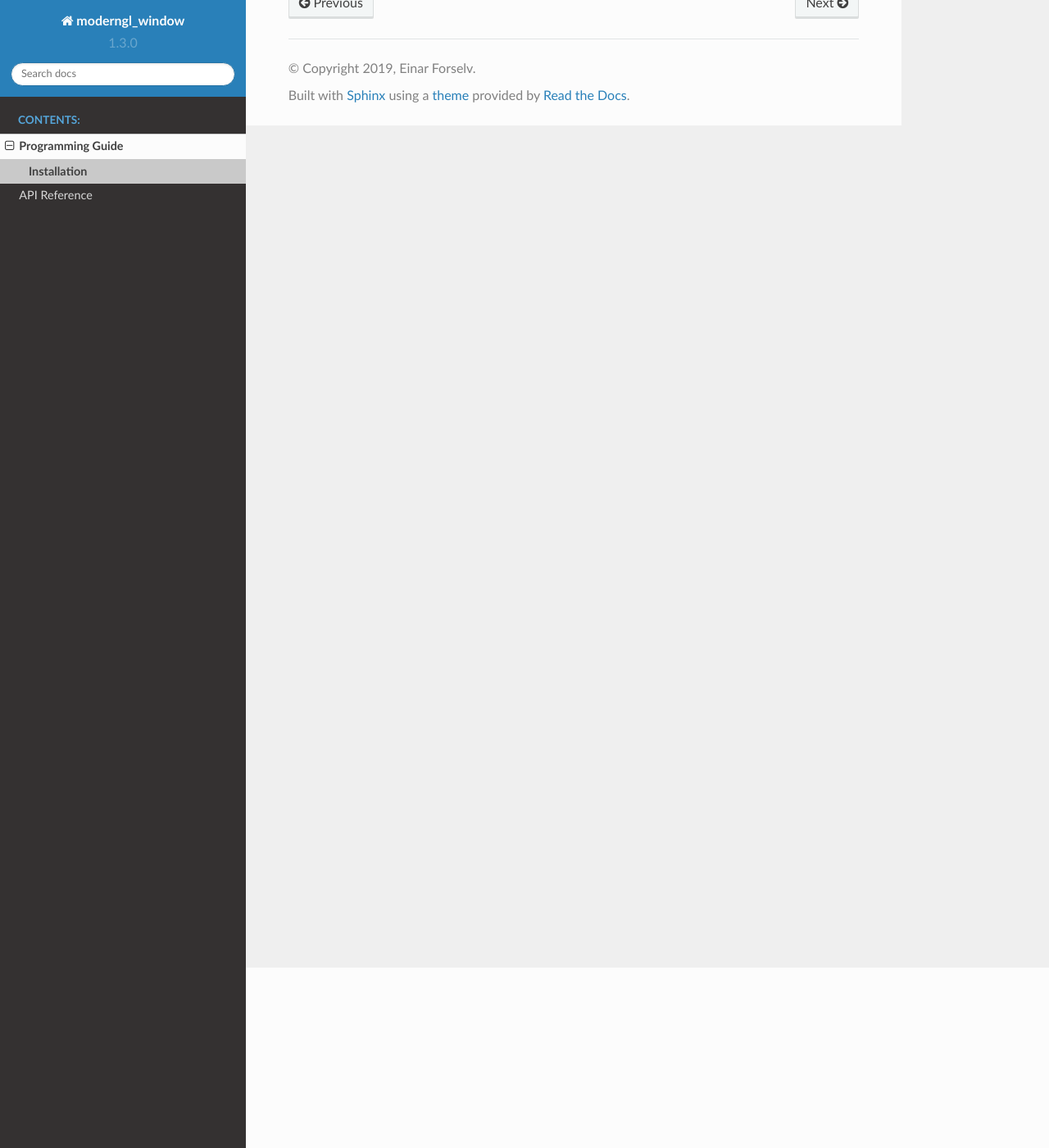
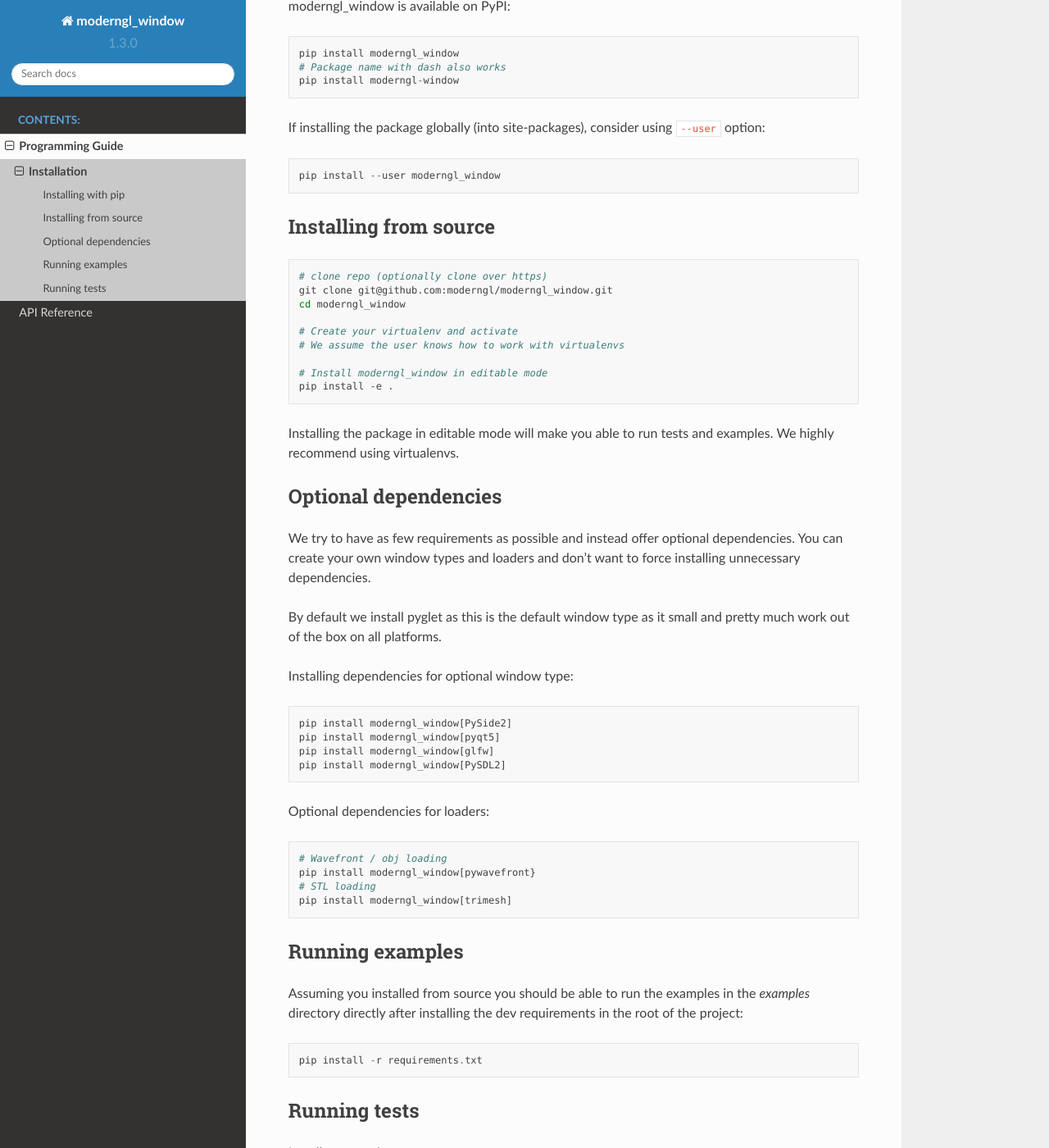
Before and after one commit to moderngl/moderngl-window, a Sphinx documentation site: the page built from docs/guide/install.rst, in a window 1280 px wide and 1400 px high, scrolled down 220 px. Shown: the whole window at 82% size. Built offline with Sphinx 7.4.7 and the Read the Docs theme 2.0.0, drawn with Linux system fonts in a browser that asks for light colours; some of the changed text lies outside the part shown.

Commit message:
docs: Install

```diff
--- a/docs/guide/install.rst
+++ b/docs/guide/install.rst
@@ -2,4 +2,89 @@
 Installation
 ============
 
-Install instructions
+Installing with pip
+-------------------
+
+moderngl_window is available on PyPI::
+
+    pip install moderngl_window
+    # Package name with dash also works
+    pip install moderngl-window
+
+If installing the package globally (into site-packages), consider
+using ``--user`` option::
+
+    pip install --user moderngl_window
+
+
+Installing from source
+----------------------
+
+.. code:: bash
+
+    # clone repo (optionally clone over https)
+    git clone git@github.com:moderngl/moderngl_window.git
+    cd moderngl_window
+
+    # Create your virtualenv and activate
+    # We assume the user knows how to work with virtualenvs
+
+    # Install moderngl_window in editable mode
+    pip install -e .
+
+Installing the package in editable mode will make you able
+to run tests and examples. We highly recommend using
+virtualenvs.
+
+Optional dependencies
+---------------------
+
+We try to have as few requirements as possible and instead offer
+optional dependencies. You can create your own window types
+and loaders and don't want to force installing unnecessary dependencies.
+
+By default we install pyglet as this is the default window type
+as it small and pretty much work out of the box on all platforms.
+
+Installing dependencies for optional window type::
+
+    pip install moderngl_window[PySide2]
+    pip install moderngl_window[pyqt5]
+    pip install moderngl_window[glfw]
+    pip install moderngl_window[PySDL2]
+
+Optional dependencies for loaders::
+
+    # Wavefront / obj loading
+    pip install moderngl_window[pywavefront}
+    # STL loading
+    pip install moderngl_window[trimesh]
+
+Running examples
+----------------
+
+Assuming you installed from source you should be able to run the examples
+in the `examples` directory directly after installing the dev requirements
+in the root of the project::
+
+    pip install -r requirements.txt
+
+Running tests
+-------------
+
+Install test requirements::
+
+    pip install -r tests/requirements.txt
+
+Run tests with ``tox``::
+
+    # Run for specific enviroment
+    tox -e py35
+    tox -e py36
+    tox -e py37
+
+    # pep8 run
+    tox -e pep8
+
+    # Run all enviroments
+    tox
```
